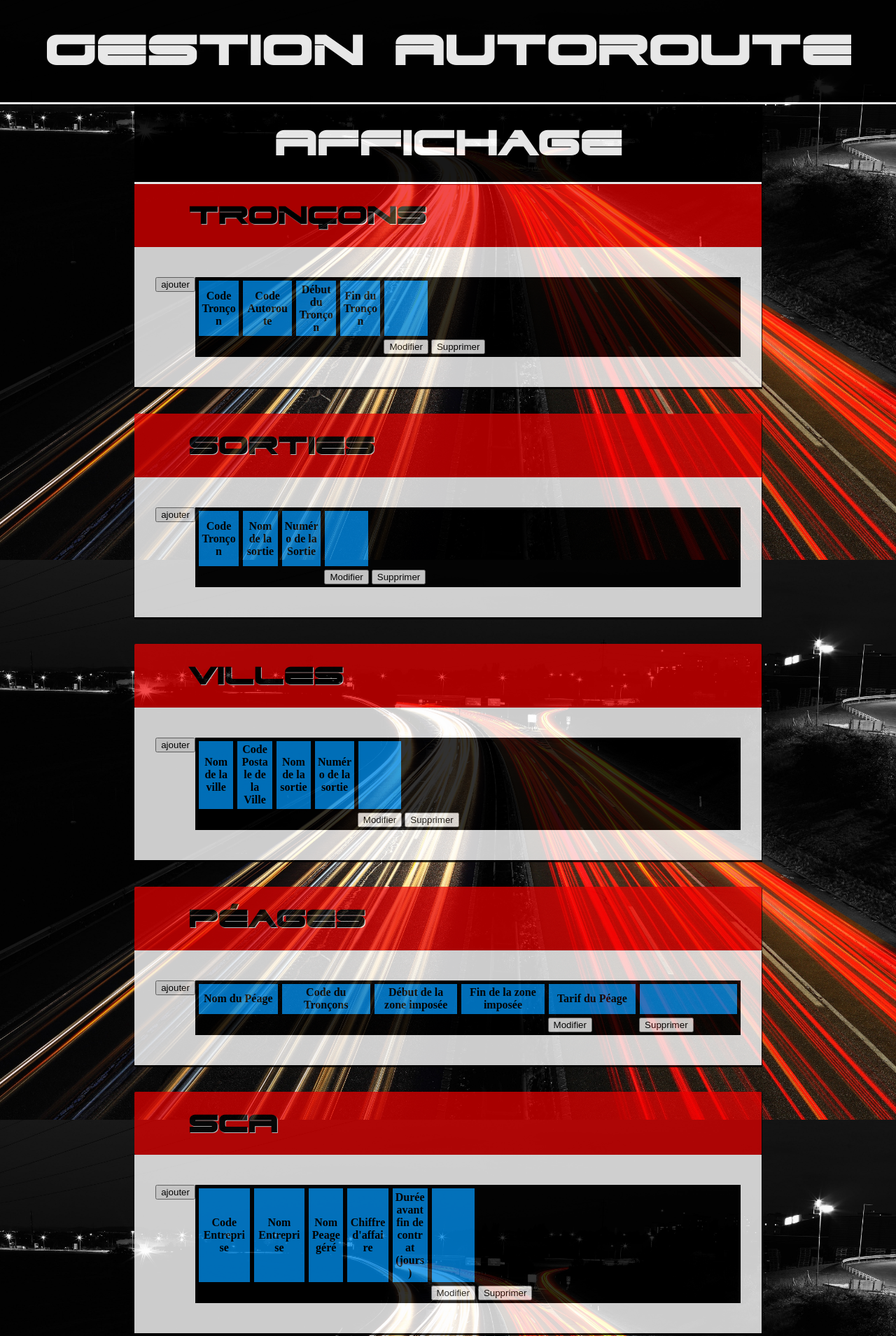
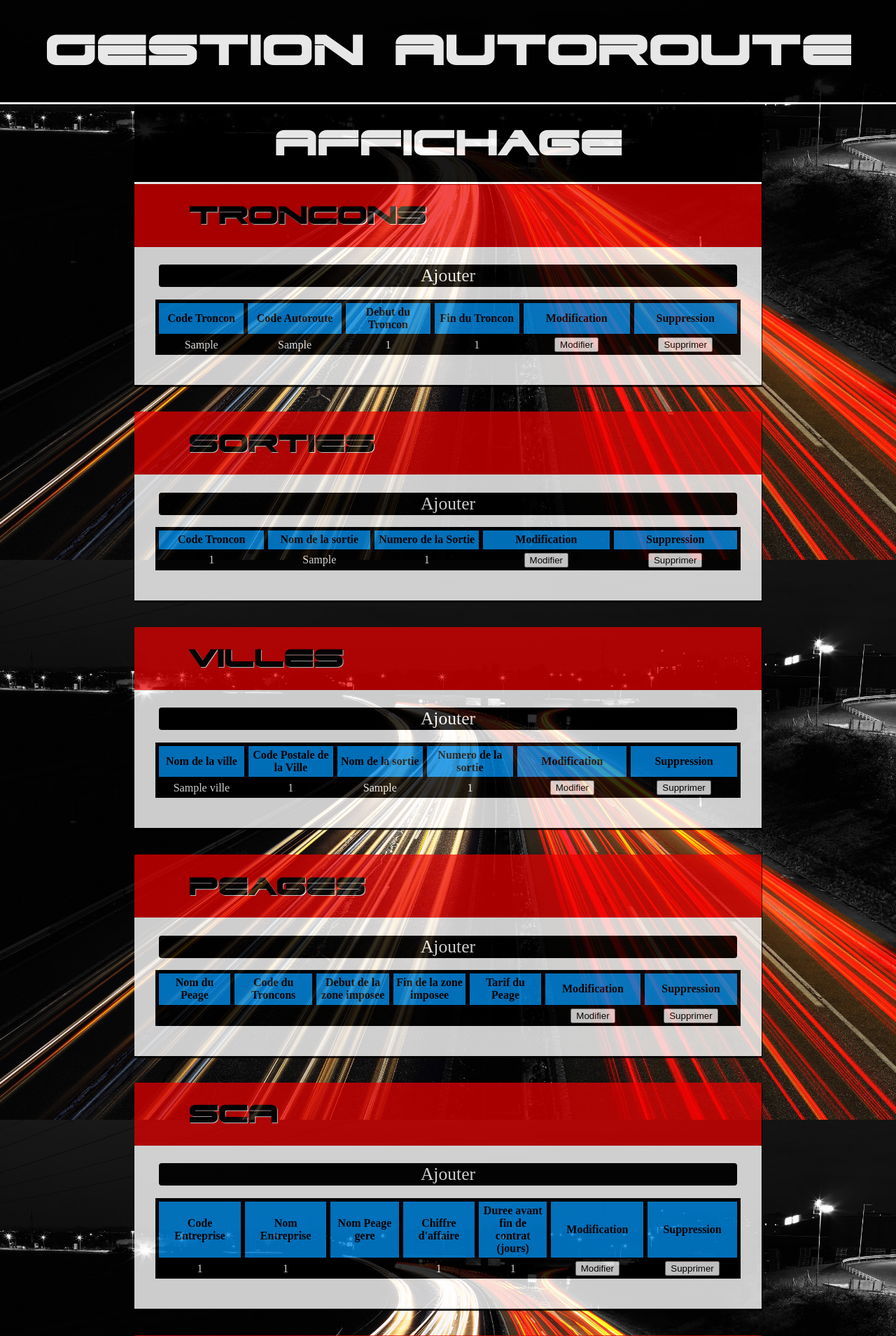
Before and after one commit to Sigaur/ProjetBdd2, a PHP site: page / in a window 1280 px wide. Shown: the top 1909 px of the page at 70% size. Run offline with PHP 8.4, Linux system fonts and the light colour scheme; tables that the repository leaves empty or names only in its code hold one stand-in row (values such as "Sample post"); data that the repository does not hold is empty; some web fonts are replaced.

Commit message:
Fin Design+Debug

```diff
--- a/PeagesInsert.php
+++ b/PeagesInsert.php
@@ -8,7 +8,7 @@
 $PgAuKm = $_POST['PgAuKm'];
 $Tarif = $_POST['Tarif'];
 
-query_database("INSERT INTO peages VALUES(\"$Nom\",\"$CodT\", $PgDuKm, $PgAuKm,$Tarif)");
+query_database("INSERT INTO peages VALUES(\"$Nom\",\"$CodT\", $PgDuKm, $PgAuKm, $Tarif)");
 
 ?>
 
--- a/connBase.php
+++ b/connBase.php
@@ -1,7 +1,7 @@
 <?php
 	try
 	{
-	$autoroute =new PDO('mysql:host=localhost;dbname=projetbdd2;charset=utf8', 'root', '');
+	$autoroute =new PDO('mysql:host=localhost;dbname=projetbdd2;charset=utf8', 'root', 'root');
 	}
 
 	catch(Exception $e)
--- a/controlleur.php
+++ b/controlleur.php
@@ -139,7 +139,7 @@
 		//print("<br>Registre $temp supprimé");
 		//print("<br><br><a href='index.php'>Revenir au Menu Principal</a>");
 			echo '<script text="text/javascript">
-			alert("Peage Supprime !");
+			alert("Registre Supprime !");
 			window.location.replace("index.php");
 			</script>'."\n";
 	}
--- a/index.php
+++ b/index.php
@@ -1,25 +1,29 @@
 <!DOCTYPE html>
 <html lang="fr">
 <link href="view.css" rel="stylesheet"type="text/css">
-
+<link rel="shortcut icon" type="image/x-icon" href="Logo.png" />
 <body>
 <h1 class="title">Gestion Autoroute</h1>
 	<div class="bandeau">
 		<h6 class="title2">Affichage</h6>
 	</div>
 
-	<h2 class="titrecontenu"> Tronçons </h2>
+	<h2 class="titrecontenu"> Troncons </h2>
 	<div class="Stroll">
+
+		<div class="sub">
+		<form action="AddTroncons.php" method="post">
+			<input type="submit" value="Ajouter">
+		</form>
+		</div>
 		<div class="milieu">
-		<form action="AddTroncons.php" method="post">
-			<input type="submit" value="ajouter">
-		</form>
-			<table class="c3">
-	    	<th>Code Tronçon</th>
+			<table>
+	    	<th>Code Troncon</th>
 	    	<th>Code Autoroute</th>
-	    	<th>Début du Tronçon</th>
-	    	<th>Fin du Tronçon</th>
-	    	<th>   </th>
+	    	<th>Debut du Troncon</th>
+	    	<th>Fin du Troncon</th>
+			<th>Modification</th>
+			<th>Suppression</th>
 	  		</tr>
 
 
@@ -39,17 +43,19 @@
 	<br><br>
 	<h3 class="titrecontenu"> Sorties </h3>
 	<div class="Stroll">
+	<div class="sub">
+			<form action="AddSorties.php" method="post">
+				<input type="submit" value="Ajouter">
+			</form>
+	</div>
 	<div class="milieu">
-			<form action="AddSorties.php" method="post">
-				<input type="submit" value="ajouter">
-			</form>
-
-	<table class="c3">
+	<table>
 	  <tr>
-	    <th>Code Tronçon</th>
+	    <th>Code Troncon</th>
 	    <th>Nom de la sortie</th>
-	    <th>Numéro de la Sortie</th>
-	    <th>   </th>
+	    <th>Numero de la Sortie</th>
+		<th>Modification</th>
+	    <th>Suppression</th>
 	  </tr>
 
 
@@ -67,17 +73,20 @@
 	<br><br>
 	<h2 class="titrecontenu"> Villes </h2>
 	<div class="Stroll">
-		<div class="milieu">
+	<div class="sub">
 	<form action="AddVilles.php" method="post">
-				<input type="submit" value="ajouter">
+				<input type="submit" value="Ajouter">
 			</form>
-	<table class="c3">
+	</div>
+	<div class="milieu">
+	<table>
 	  <tr>
 	    <th>Nom de la ville</th>
 	    <th>Code Postale de la Ville</th>
 	    <th>Nom de la sortie</th>
-	    <th>Numéro de la sortie</th>
-	    <th>   </th>
+	    <th>Numero de la sortie</th>
+		<th>Modification</th>
+		<th>Suppression</th>
 	  </tr>
 
 
@@ -92,21 +101,23 @@
 	</div>
 	</div>
 	<br><br>
-	<h2 class="titrecontenu">Péages </h2>
+	<h2 class="titrecontenu">Peages </h2>
 	<div class="Stroll">
-		<div class="milieu">
+	<div class="sub">
 		<form action="AddPeages.php" method="post">
-				<input type="submit" value="ajouter">
-			</form>
-
-	 <table class="c3">
+		<input type="submit" value="Ajouter">
+		</form>
+	</div>
+	<div class="milieu">
+	 <table>
 	  <tr>
-	    <th>Nom du Péage</th>
-	    <th>Code du Tronçons</th>
-	    <th>Début de la zone imposée</th>
-	    <th>Fin de la zone imposée</th>
-		<th>Tarif du Péage</th>
-		<th>   </th>
+	    <th>Nom du Peage</th>
+	    <th>Code du Troncons</th>
+	    <th>Debut de la zone imposee</th>
+	    <th>Fin de la zone imposee</th>
+		<th>Tarif du Peage</th>
+		<th>Modification</th>
+		<th>Suppression</th>
 	  </tr>
 
 
@@ -115,29 +126,31 @@
 		$results_id = retrieve_peages();
 		while ($row = $results_id->fetch_assoc())
 		{
-			printTableRowVilles($row['Nom'], $row['CodT'], $row['PgDuKm'], $row['PgAuKm'], $row['Tarif']);
+			printTableRowPeages($row['Nom'], $row['CodT'], $row['PgDuKm'], $row['PgAuKm'], $row['Tarif']);
 		}
 	?>
 	</table>
 	</div>
-		</div>
+</div>
 	<br><br>
 <h2 class="titrecontenu">SCA </h2>
 	<div class="Stroll">
-		<div class="milieu">
+	<div class="sub">
 	<form action="AddSca.php" method="post">
-				<input type="submit" value="ajouter">
+				<input type="submit" value="Ajouter">
 			</form>
-	<table class="c3">
+		</div>
+	<div class="milieu">
+	<table>
 	  <tr>
 	    <th>Code Entreprise</th>
 	    <th>Nom Entreprise</th>
-	    <th>Nom Peage géré</th>
+	    <th>Nom Peage gere</th>
 	    <th>Chiffre d'affaire</th>
-		<th>Durée avant fin de contrat (jours)</th>
-		<th>   </th>
+		<th>Duree avant fin de contrat (jours)</th>
+		<th>Modification</th>
+		<th>Suppression</th>
 	  </tr>
-
 
 	<?php
 		$results_id = retrieve_sca();
@@ -152,18 +165,22 @@
 	<br><br>
 <h2 class="titrecontenu">Registre Fermetures </h2>
 	<div class="Stroll">
-		<div class="milieu">
-	<form action="AddRegistre.php" method="post">
-				<input type="submit" value="ajouter">
+
+	<div class="sub">
+			<form action="AddRegistre.php" method="post">
+				<input type="submit" value="Ajouter">
 			</form>
-	<table class="c3">
+	</div>
+	<div class="milieu">
+	<table>
 	  <tr>
 	    <th>Code Troncons</th>
 	    <th>ID Registre</th>
 	    <th>Descriptif de la fermeture</th>
 	    <th>Date Debut</th>
 		<th>Date Fin</th>
-		<th>   </th>
+		<th>Modification</th>
+		<th>Suppression</th>
 	  </tr>
 
 
@@ -185,21 +202,21 @@
 
 	<h2 class="titrecontenu">Options </h2>
 	<div class="Stroll">
-		<div class="milieu">
+	<div class="sub">
+		<form action="interfaceItineraire.php" method="post">
+			<input type="submit" value="Nouvel itineraire">
+		</form>
+	</div>
+	<div class="instructions">
+		<p>Choisissez ce que vous voulez remettre a zero : </p>
 
-
-		<form action="interfaceItineraire.php" method="post">
-			<input type="submit" value="nouvel itineraire">
-		</form>
-<br>
-
+	<div class= milieu>
 	<table>
-	<tr><td>Choisissez ce que vous voulez remettre à zéro :</td></tr>
-	<tr>
+	<tr class= "options">
 	    <td>
 			<form action="controlleur.php" method="post">
 				<input type="hidden"  name="reset" value="database">
-				<input type="submit" value="Toute la base de données">
+				<input type="submit" value="Toute la base de donnees">
 			</form>
 		</td>
 	    <td>
@@ -217,7 +234,7 @@
 		<td>
 			<form action="controlleur.php" method="post">
 				<input type="hidden"  name="reset" value="sca">
-			<input type="submit" value="Toutes les Sociétées Concessionnaires d'Autoroutes">
+			<input type="submit" value="Tous Concessionnaires">
 			</form>
 		</td>
 	</tr>
@@ -231,7 +248,7 @@
 		<td>
 			<form action="controlleur.php" method="post">
 				<input type="hidden"  name="reset" value="troncons">
-				<input type="submit" value="Tous les tronçons">
+				<input type="submit" value="Tous les troncons">
 			</form>
 		</td>
 		<td>
@@ -252,5 +269,6 @@
 	</table>
 	</div>
 	</div>
+	</div>
 
 </body>
--- a/interfaceItineraire.php
+++ b/interfaceItineraire.php
@@ -33,9 +33,6 @@
 </div>
 <footer>
 	<div id="banniere">
-		<div class="Infos">
-			<a href="index.php"> Retour au menu</a>
-	</div>
 	</div>
 </footer>
 
--- a/itineraire.php
+++ b/itineraire.php
@@ -88,7 +88,7 @@
 				if($autorouteDepart[$i] == $autorouteArrive[$j])
 				{
 					print("$villeDepart -> $autorouteDepart[$i] -> $villeArrive");
-					print("<br><br><a href='index.php'>Revenir au Menu Principal</a>");
+					//print("<br><br><a href='index.php'>Revenir au Menu Principal</a>");
 					die();
 				}
 			}
@@ -121,7 +121,7 @@
 									if($tempAutoroute = $autorouteArrive[$k])
 									{
 										print("TEST : $villeDepart -> $temp -> $tempVille -> $tempAutoroute -> $villeArrive");
-										print("<br><br><a href='index.php'>Revenir au Menu Principal</a>");
+										//print("<br><br><a href='index.php'>Revenir au Menu Principal</a>");
 										die();
 									}
 								}
--- a/view.css
+++ b/view.css
@@ -196,3 +196,9 @@
 	font-color:black;
 	background: black;
 }
+
+tr
+{
+	text-align:center;
+	font-size: 1.25vw;
+}
```
Also changed, not shown: autoroute.sql (added, +181 -0 lines), formulaire.css (+6 -1 lines), itineraire.css (+6 -29 lines), itinerairebis.css (+10 -1 lines).
